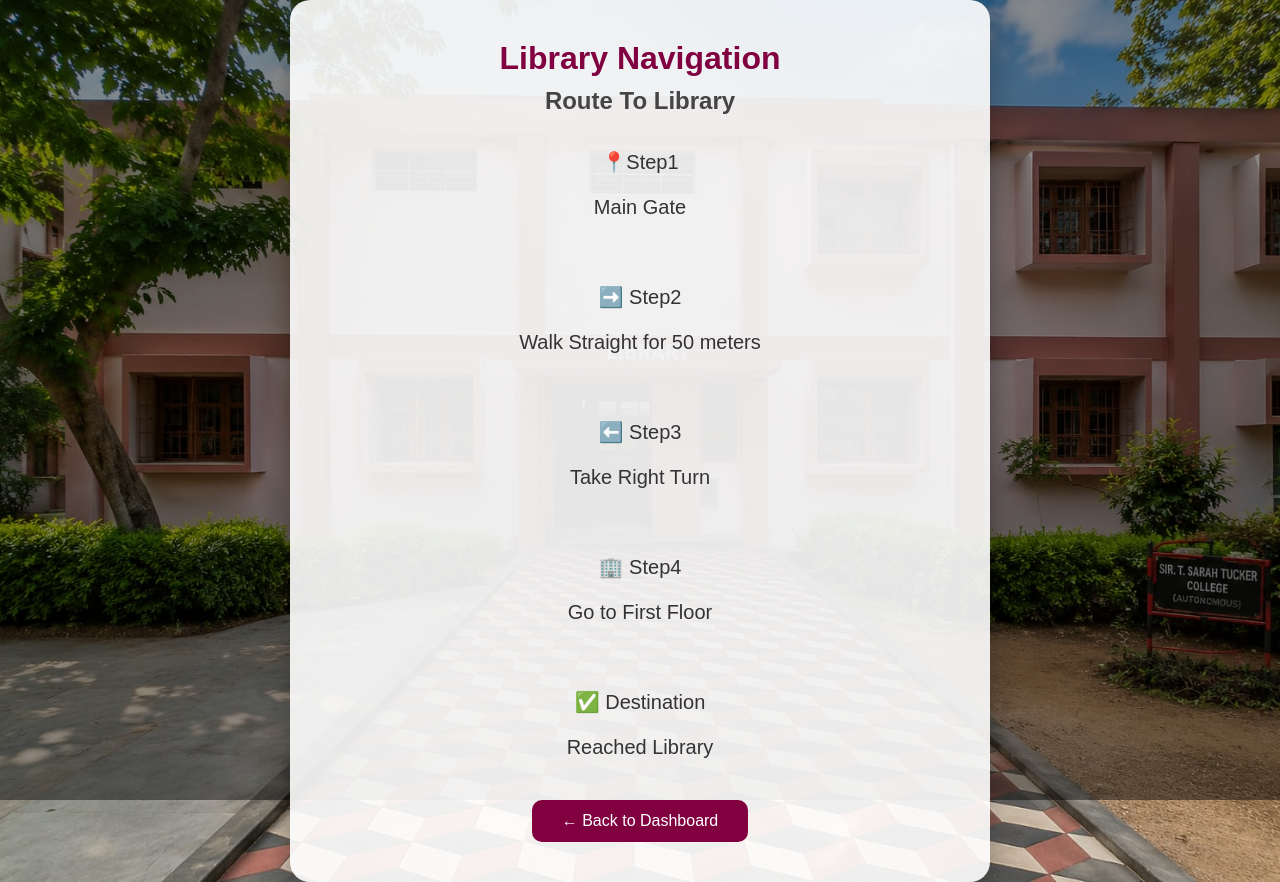
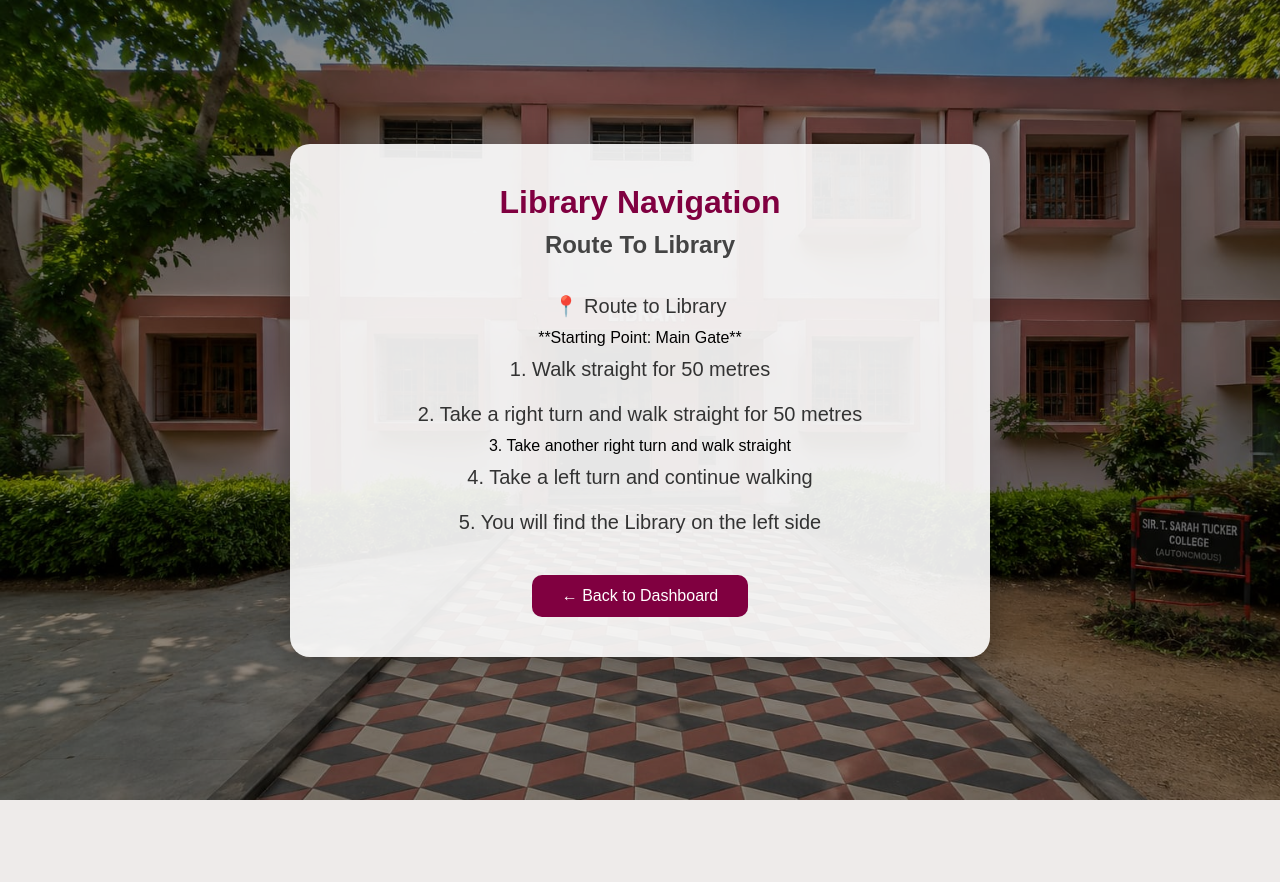
Before and after one commit to naveena-kannan-k/Smart-Campus-Navigation, a Flask app: page /library in a window 1280 px wide. After the commit the page ends 800 px from the top, so only its background shows below. Run offline with Flask 3, Linux system fonts and the light colour scheme.

Commit message:
Update library.html

```diff
--- a/templates/library.html
+++ b/templates/library.html
@@ -10,18 +10,15 @@
 
             <h1>Library Navigation</h1>
             <h2>Route To Library</h2>
-            <p>
-                📍Step1<br>
-                     Main Gate <br><br>
-                ➡️ Step2 <br>
-                     Walk Straight for 50 meters <br><br>
-                ⬅️ Step3 <br>
-                     Take  Right Turn <br><br>
-                🏢 Step4  <br>
-                     Go to First Floor <br><br>
-                ✅ Destination <br>
-                     Reached Library
-            </p>
+            <p>📍 Route to Library </p>
+
+**Starting Point: Main Gate**
+
+<p>1. Walk straight for 50 metres </p>
+<p>2. Take a right turn and walk straight for 50 metres</p
+<p>3. Take another right turn and walk straight</p>
+<p>4. Take a left turn and continue walking </p>
+<p>5. You will find the Library on the left side</p>
             <a href="/dashboard" class="back-btn">
                 ← Back to Dashboard
             </a>
```
